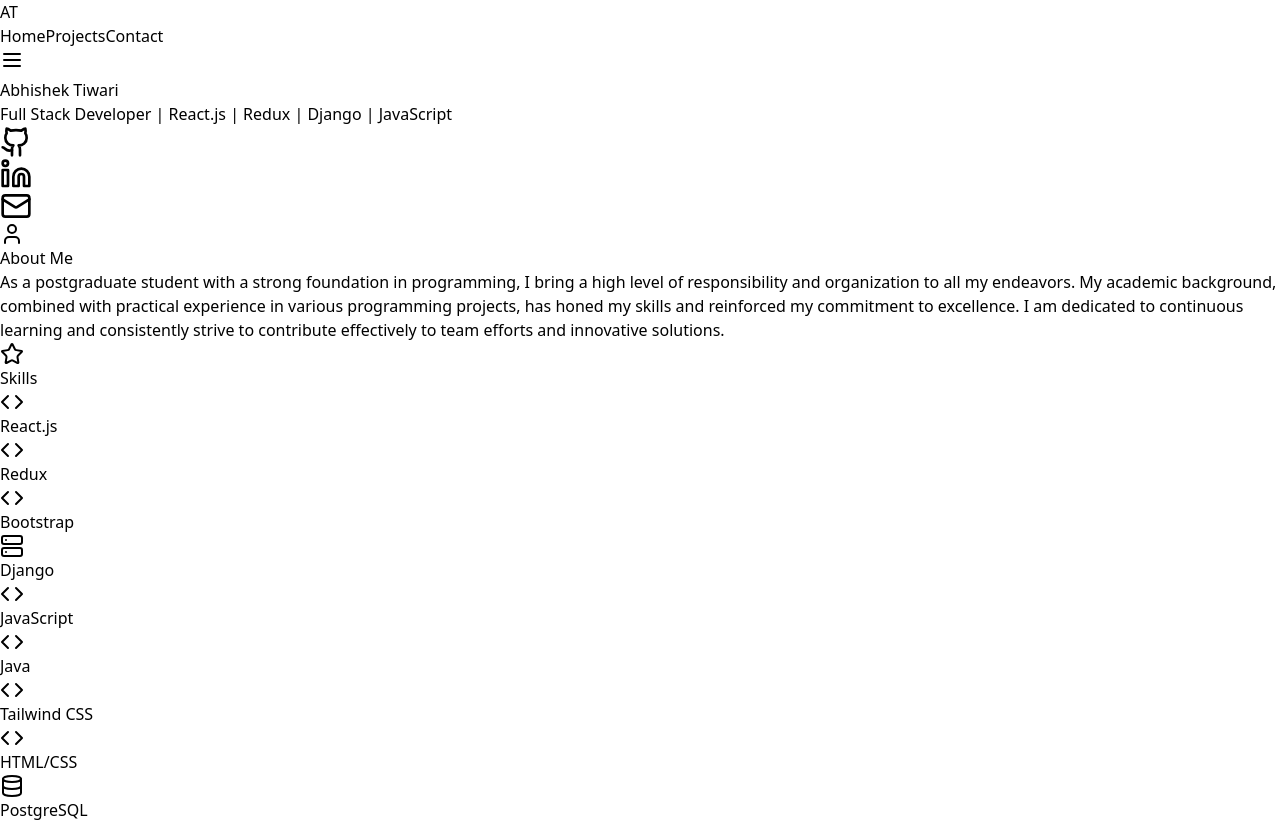
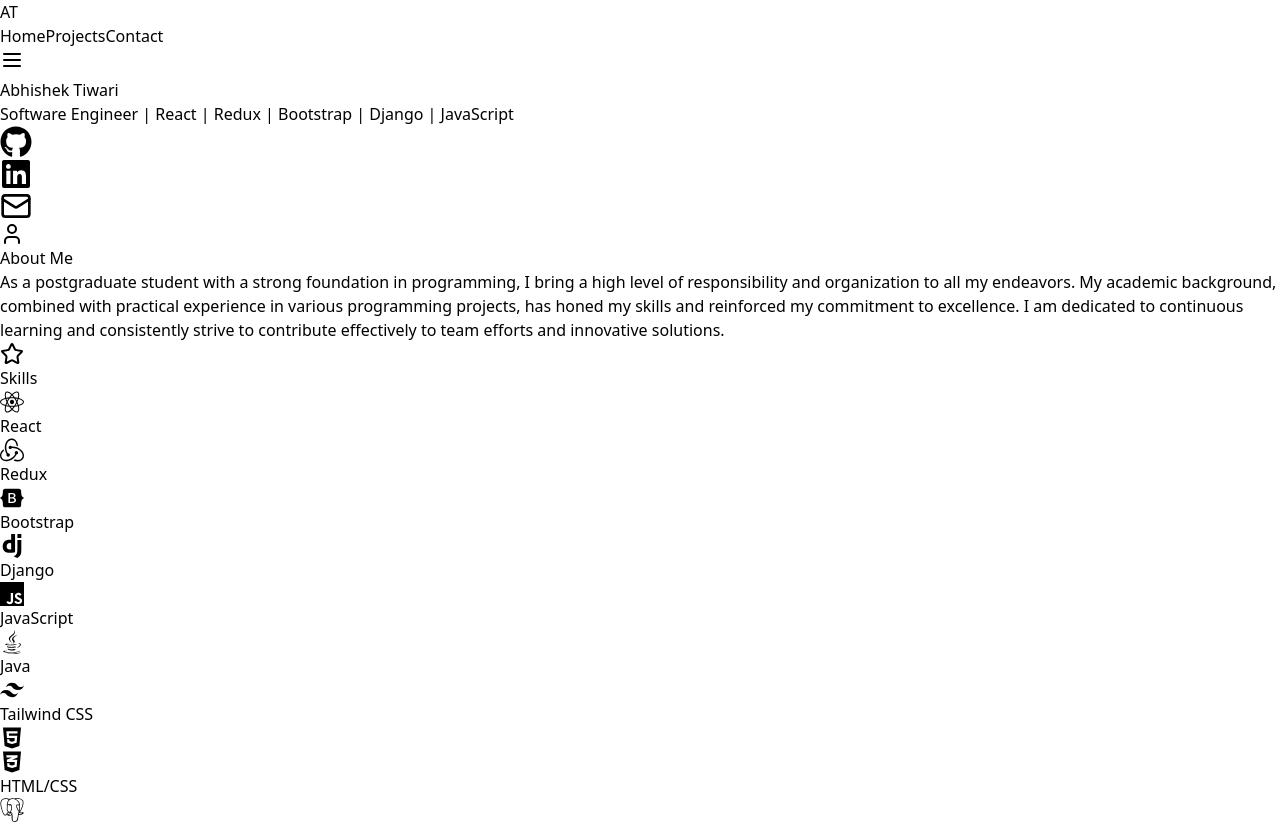
Before and after one commit to abhishektiwari6827-lgtm/Portfolio-1, a React (Vite) app: page /#/ in a window 1280 px wide. Shown: the top 824 px of the page. Built offline with nearby package versions, Linux system fonts and the light colour scheme.

Commit message:
Describe your changes here

```diff
--- a/src/components/Home.jsx
+++ b/src/components/Home.jsx
@@ -1,7 +1,9 @@
 import React from 'react';
 import { motion } from 'framer-motion';
-import { Code, Server, Database, Mail, Github, LinkedinIcon } from 'lucide-react'; // Updated import for Github and Linkedin
-import { User, Briefcase, Star } from 'lucide-react'; // For About and Experience sections
+import { Mail, User, Briefcase, Star } from 'lucide-react';
+import { FaReact, FaBootstrap, FaJava, FaHtml5, FaCss3Alt, FaGitAlt, FaGithub, FaLinkedin } from 'react-icons/fa';
+import { SiRedux, SiDjango, SiJavascript, SiTailwindcss, SiPostgresql } from 'react-icons/si';
+import { TbApi } from 'react-icons/tb';
 
 export default function Home() {
   return (
@@ -17,7 +19,6 @@
 function Hero() {
   return (
     <section className="relative text-center py-20 bg-gradient-to-b from-gray-900 to-gray-800">
-      {/* Animated Background Circles */}
       <div className="absolute inset-0 overflow-hidden">
         <motion.div
           className="absolute top-1/4 left-1/2 w-64 h-64 bg-blue-500 rounded-full mix-blend-screen opacity-30 blur-3xl"
@@ -43,14 +44,14 @@
           Abhishek Tiwari
         </h1>
         <p className="text-2xl text-gray-300 mb-8">
-          Full Stack Developer | React.js | Redux | Django | JavaScript
+          Software Engineer | React | Redux | Bootstrap | Django | JavaScript
         </p>
         <div className="flex justify-center space-x-4 mt-4">
           <a href="https://github.com/devilizbusy" target="_blank" rel="noopener noreferrer" className="text-white">
-            <Github size={32} />
+            <FaGithub size={32} />
           </a>
           <a href="https://www.linkedin.com/in/abhishek-tiwariiii" target="_blank" rel="noopener noreferrer" className="text-white">
-            <LinkedinIcon size={32} />
+            <FaLinkedin size={32} />
           </a>
           <a href="mailto:abhishektiwari6827@gmail.com" className="text-white">
             <Mail size={32} />
@@ -69,7 +70,7 @@
       </h2>
       <div className="bg-gray-800 p-8 rounded-lg shadow-lg">
         <p className="text-lg leading-relaxed">
-        As a postgraduate student with a strong foundation in programming, I bring a high level of responsibility and organization to all my endeavors. My academic background, combined with practical experience in various programming projects, has honed my skills and reinforced my commitment to excellence. I am dedicated to continuous learning and consistently strive to contribute effectively to team efforts and innovative solutions.
+          As a postgraduate student with a strong foundation in programming, I bring a high level of responsibility and organization to all my endeavors. My academic background, combined with practical experience in various programming projects, has honed my skills and reinforced my commitment to excellence. I am dedicated to continuous learning and consistently strive to contribute effectively to team efforts and innovative solutions.
         </p>
       </div>
     </section>
@@ -78,17 +79,17 @@
 
 function Skills() {
   const skills = [
-    { name: 'React.js', icon: <Code size={24} /> },
-    { name: 'Redux', icon: <Code size={24} /> },
-    { name: 'Bootstrap', icon: <Code size={24} /> },
-    { name: 'Django', icon: <Server size={24} /> },
-    { name: 'JavaScript', icon: <Code size={24} /> },
-    { name: 'Java', icon: <Code size={24} /> },
-    { name: 'Tailwind CSS', icon: <Code size={24} /> },
-    { name: 'HTML/CSS', icon: <Code size={24} /> },
-    { name: 'PostgreSQL', icon: <Database size={24} /> },
-    { name: 'Git', icon: <Code size={24} /> },
-    { name: 'RESTful APIs', icon: <Server size={24} /> },
+    { name: 'React', icon: <FaReact size={24} /> },
+    { name: 'Redux', icon: <SiRedux size={24} /> },
+    { name: 'Bootstrap', icon: <FaBootstrap size={24} /> },
+    { name: 'Django', icon: <SiDjango size={24} /> },
+    { name: 'JavaScript', icon: <SiJavascript size={24} /> },
+    { name: 'Java', icon: <FaJava size={24} /> },
+    { name: 'Tailwind CSS', icon: <SiTailwindcss size={24} /> },
+    { name: 'HTML/CSS', icon: <div className="flex"><FaHtml5 size={24} /><FaCss3Alt size={24} className="ml-1" /></div> },
+    { name: 'PostgreSQL', icon: <SiPostgresql size={24} /> },
+    { name: 'Git', icon: <FaGitAlt size={24} /> },
+    { name: 'RESTful APIs', icon: <TbApi size={24} /> },
   ];
 
   return (
```
